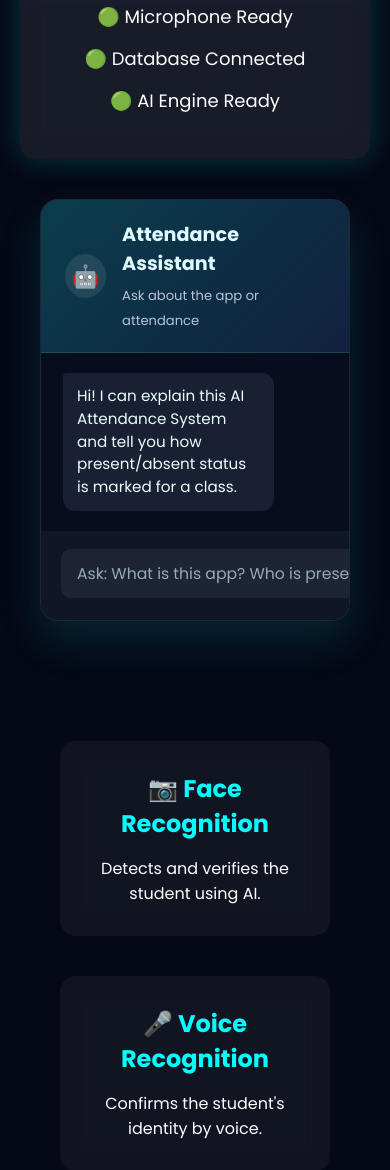
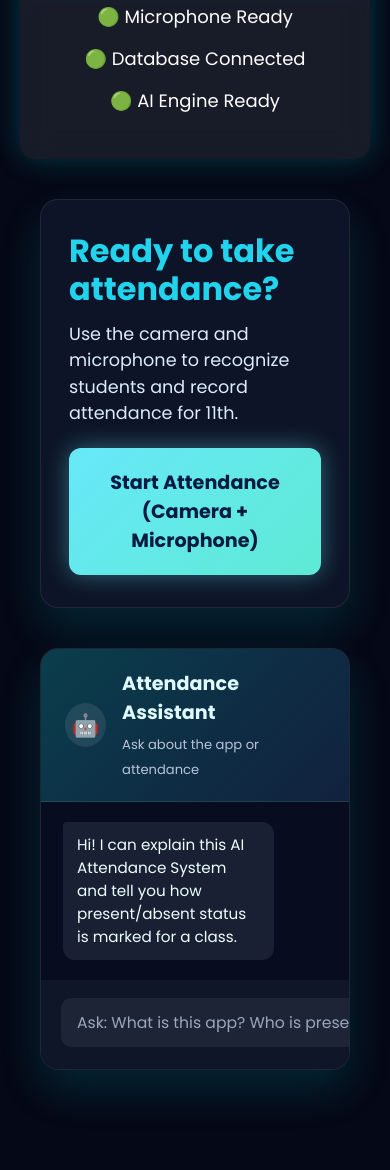
Before and after one commit to aartigusain531/AI_Attendance_System, a Flask app: page / in a window 390 px wide. Shown: the part 861-2031 px from the top of the page. Run offline with Flask 3, Linux system fonts and the light colour scheme.

Commit message:
Add camera and microphone section for attendance recording

```diff
--- a/static/css/style.css
+++ b/static/css/style.css
@@ -410,6 +410,66 @@ cursor:pointer;
 
 }
 
+.camera-mic-cta {
+    padding: 0 40px 40px;
+    display: flex;
+    justify-content: center;
+}
+
+.camera-mic-box {
+    width: min(1100px, 100%);
+    background: rgba(15, 23, 42, 0.9);
+    border: 1px solid rgba(255,255,255,0.08);
+    border-radius: 18px;
+    box-shadow: 0 20px 45px rgba(0,255,255,0.12);
+    padding: 32px 28px;
+    display: flex;
+    align-items: center;
+    justify-content: space-between;
+    gap: 22px;
+}
+
+.camera-mic-copy {
+    flex: 1;
+}
+
+.camera-mic-copy h2 {
+    color: #22d3ee;
+    font-size: clamp(2rem, 2.5vw, 3rem);
+    margin-bottom: 12px;
+    line-height: 1.2;
+}
+
+.camera-mic-copy p {
+    color: #dbeafe;
+    font-size: clamp(1.1rem, 1.6vw, 1.5rem);
+    line-height: 1.5;
+    max-width: 620px;
+}
+
+.camera-mic-button {
+    display: inline-flex;
+    align-items: center;
+    justify-content: center;
+    background: linear-gradient(135deg, #67e8f9, #5eead4);
+    color: #041a40;
+    text-decoration: none;
+    font-weight: 800;
+    border-radius: 12px;
+    padding: 20px 28px;
+    min-height: 82px;
+    white-space: normal;
+    box-shadow: 0 0 25px rgba(103, 232, 249, 0.4);
+    transition: transform 0.2s ease, box-shadow 0.2s ease;
+    text-align: center;
+    font-size: clamp(1.2rem, 1.8vw, 2rem);
+}
+
+.camera-mic-button:hover {
+    transform: translateY(-2px);
+    box-shadow: 0 0 35px rgba(103, 232, 249, 0.6);
+}
+
 /* Features */
 
 .features{
@@ -508,6 +568,15 @@ flex-wrap:wrap;
 
 }
 
+.camera-mic-box {
+    flex-direction: column;
+    align-items: flex-start;
+}
+
+.camera-mic-button {
+    width: 100%;
+}
+
 nav{
 
 flex-direction:column;
--- a/templates/index.html
+++ b/templates/index.html
@@ -85,6 +85,18 @@
 
     </div>
 
+</section>
+
+<section class="camera-mic-cta">
+    <div class="camera-mic-box">
+        <div class="camera-mic-copy">
+            <h2>Ready to take attendance?</h2>
+            <p>Use the camera and microphone to recognize students and record attendance for 11th.</p>
+        </div>
+        <a href="{{ url_for('attendance_page') }}" class="camera-mic-button">
+            Start Attendance (Camera + Microphone)
+        </a>
+    </div>
 </section>
 
 <section class="chatbot-section">
```
